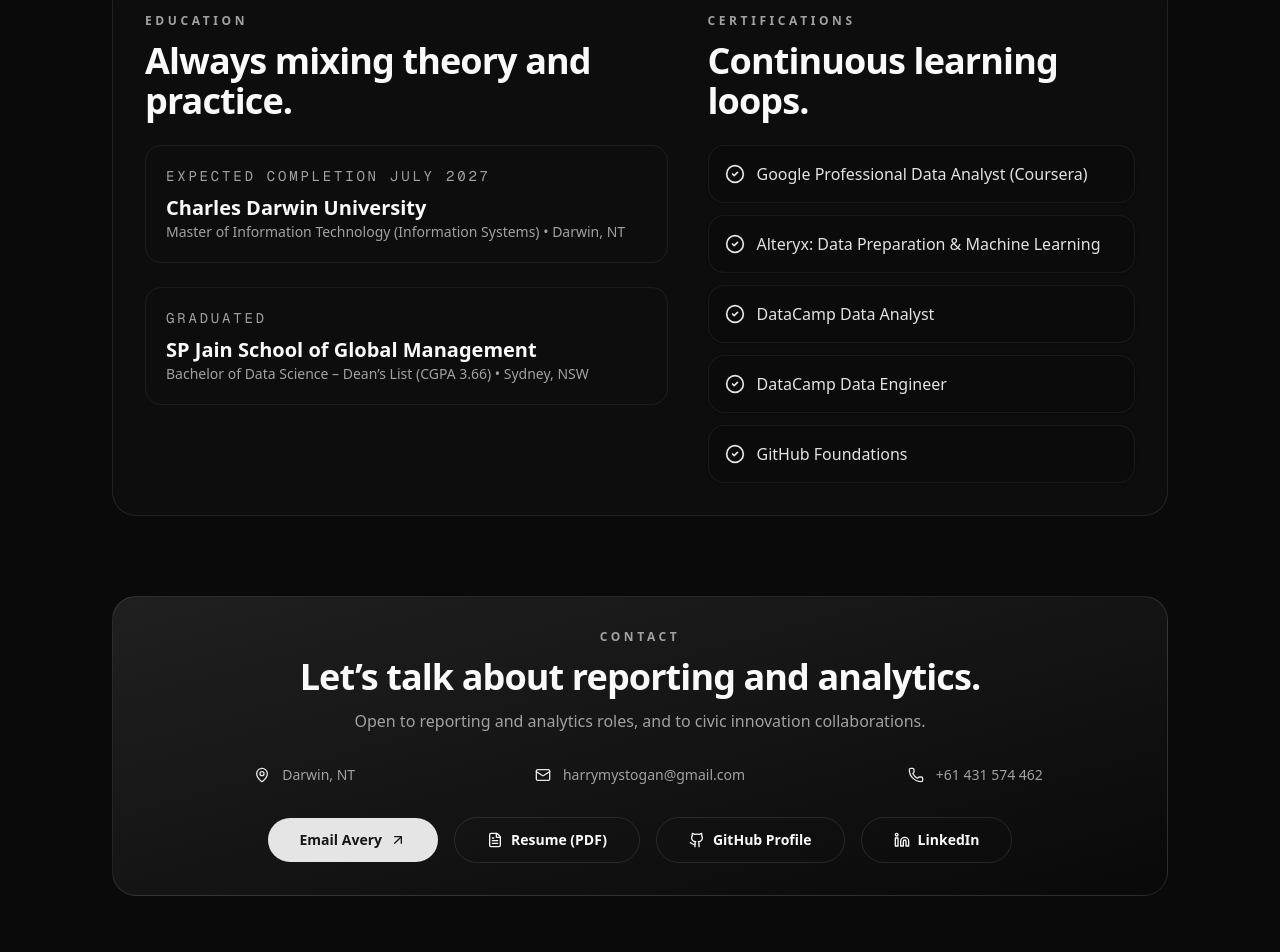
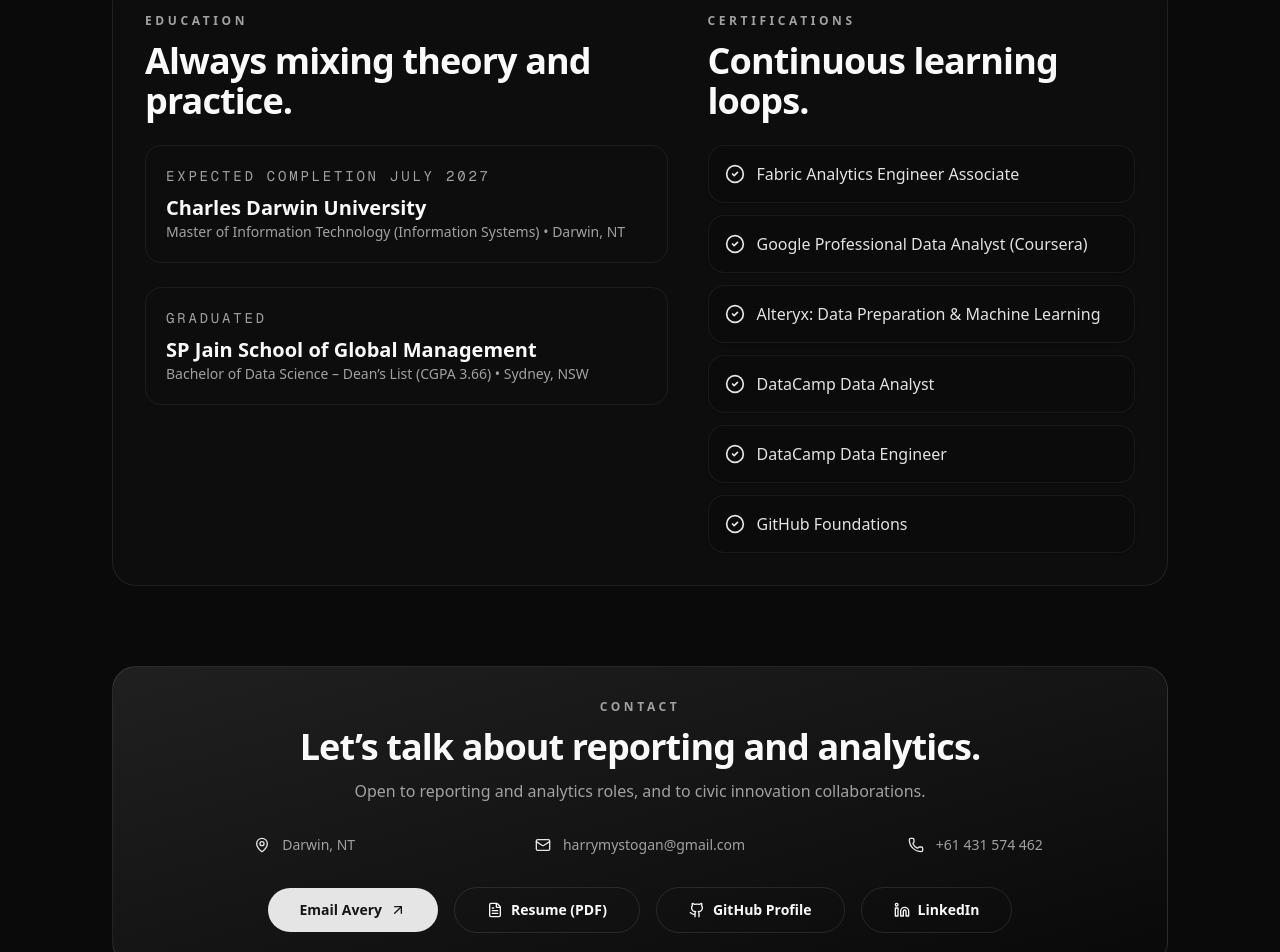
Before and after one commit to AveryDoan/Personal_Portfolio_2025, a Next.js app: page / in a window 1280 px wide. Shown: the part 5654-6606 px from the top of the page. Built offline with nearby package versions, Linux system fonts and the light colour scheme; no server answers; a web font is replaced by a local one.

Commit message:
Add Fabric Analytics Engineer Associate certification from current resume

```diff
--- a/src/data/resume.ts
+++ b/src/data/resume.ts
@@ -136,6 +136,7 @@ export const skillGroups = [
 ];
 
 export const certifications = [
+  "Fabric Analytics Engineer Associate",
   "Google Professional Data Analyst (Coursera)",
   "Alteryx: Data Preparation & Machine Learning",
   "DataCamp Data Analyst",
```
